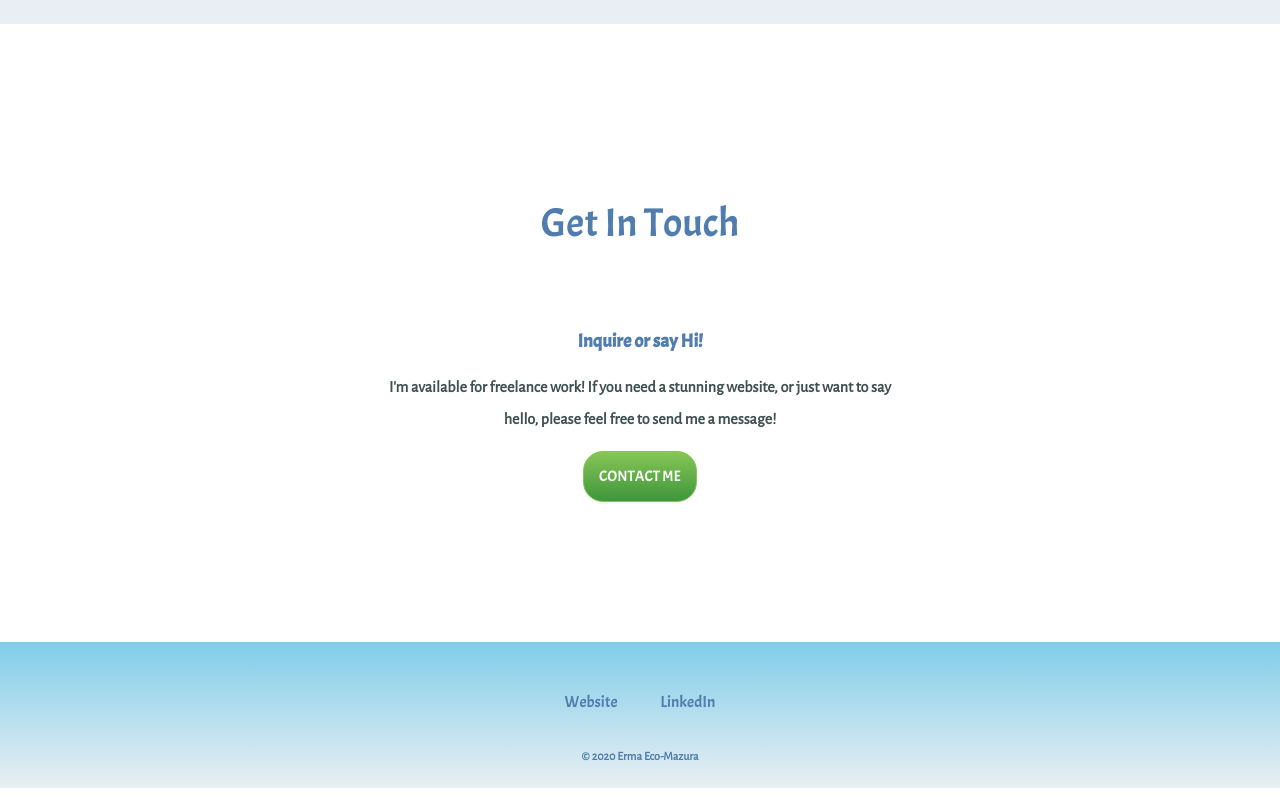
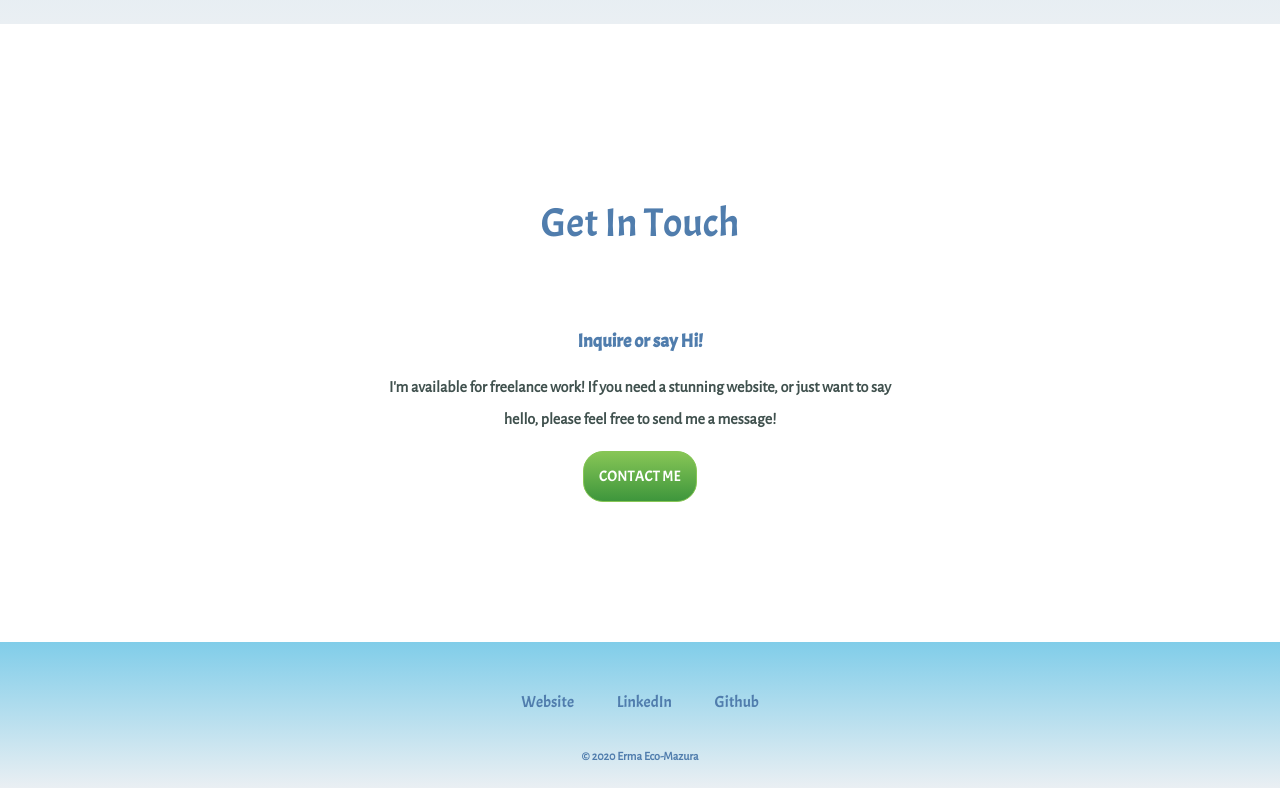
Before and after one commit to ermaem/xxCodeEx002-CSS, a plain HTML site: page index.html in a window 1280 px wide. Shown: the part 2544-3344 px from the top of the page. Drawn offline with nearby package versions, Linux system fonts and the light colour scheme.

Commit message:
added github link

```diff
--- a/index.html
+++ b/index.html
@@ -70,6 +70,7 @@
   <div class="blue-container">
     <a class="footer-link" href="https://erma.dev">Website</a>
     <a class="footer-link" href="https://www.linkedin.com/in/ErmaEM/">LinkedIn</a>
+    <a class="footer-link" href="https://github.com/ermaem">Github</a>
     <p class="footer-copyright">© 2020 Erma Eco-Mazura</p>
   </div>
 
```
